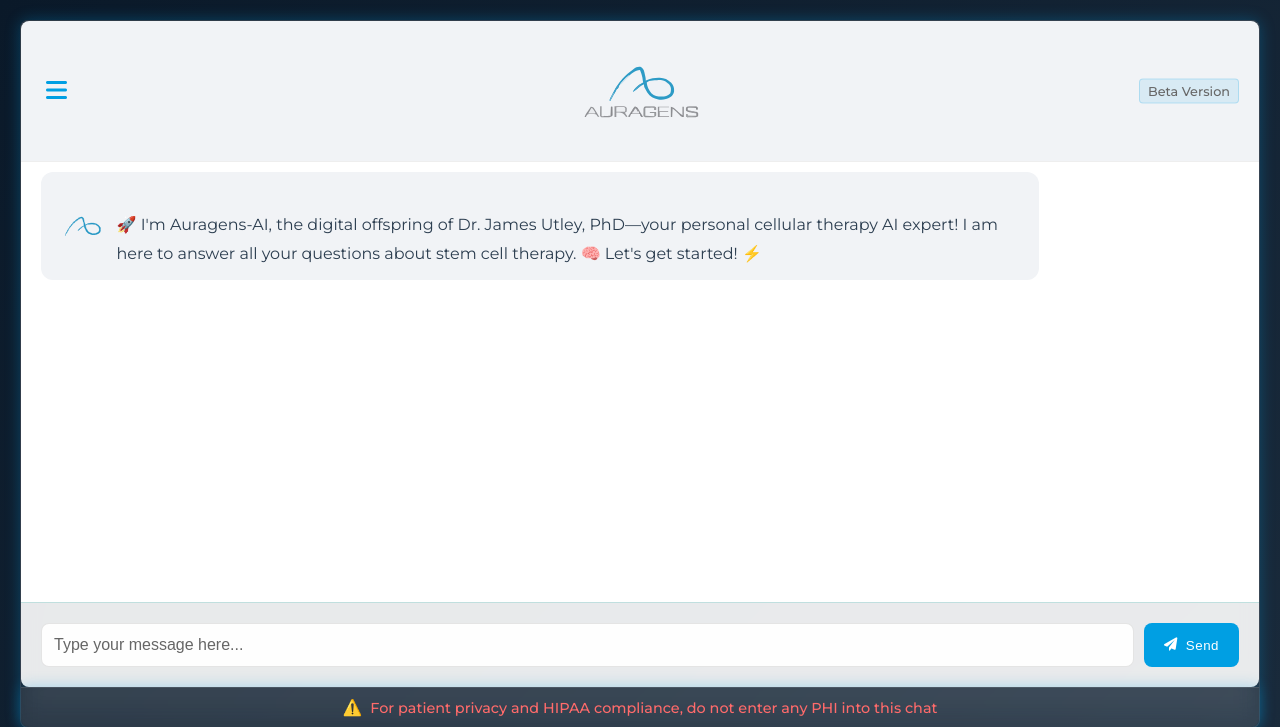
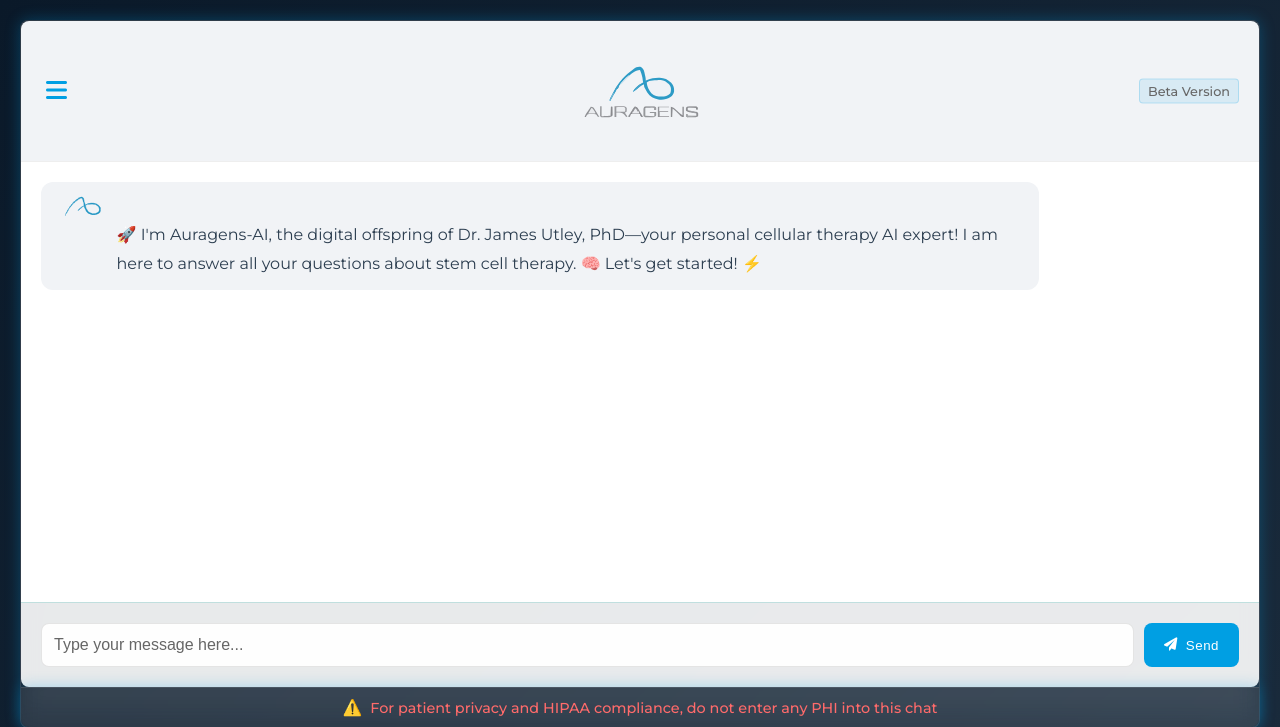
Before and after one commit to Syndicate-Laboratories/auragensAI, a Flask app: template templates/index.html in a window 1280 px wide. Shown: the top 727 px of the page. Run offline with Flask 2, Linux system fonts and the light colour scheme; the template is opened without the code that fills it, so the values that code supplies are empty; parts of the project's set-up code (start-up, migrations or seed data) failed here and were passed over.

Commit message:
update format

```diff
--- a/static/css/style.css
+++ b/static/css/style.css
@@ -107,13 +107,6 @@ body {
     box-shadow: 0 2px 8px rgba(32, 178, 170, 0.2);
 }
 
-/* Special styling for welcome message */
-.bot-message:first-child {
-    align-items: center;
-    margin-top: -10px; /* Adjust this value to pull it up slightly */
-    padding-top: 10px; /* Reduce top padding */
-}
-
 .bot-message {
     background: #F1F3F6;
     color: var(--text-color);
@@ -129,6 +122,14 @@ body {
     font-size: 1em;
     white-space: pre-line;
 }
+
+/* Special styling for first message */
+.bot-message:first-child {
+    align-items: flex-start;
+    margin-top: 0;
+    padding-top: 10px; /* Ensure it sits properly */
+}
+
 
 .bot-message h3 {
     color: var(--text-color);
```
